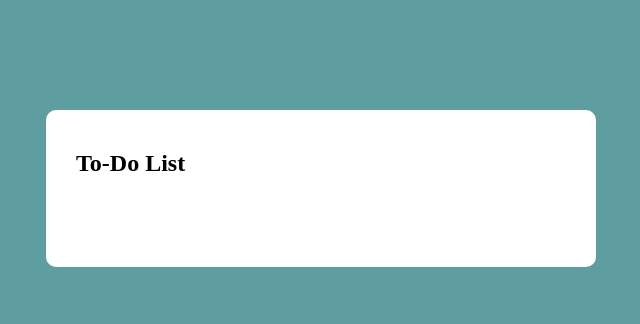
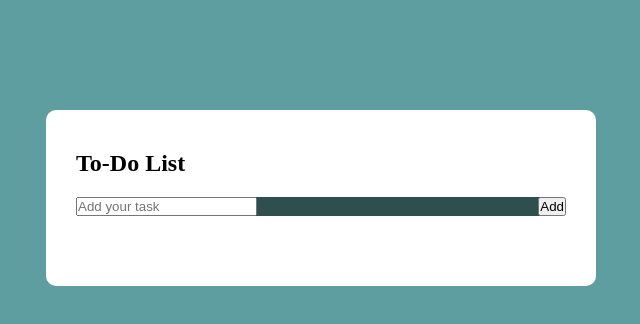
Before and after one commit to ZocDock/DemoToDo, a website: page index.html in a window 1280 px wide. Shown: the whole page, without its empty margins (319-959 px from the left). Drawn offline with Linux system fonts and the light colour scheme.

Commit message:
added input bar and styling

```diff
--- a/index.html
+++ b/index.html
@@ -10,6 +10,10 @@
 <div class="container">
     <div class="todo-app">
         <h2>To-Do List</h2>
+        <div class="input-bar">
+            <input type="text" id="input-box" placeholder="Add your task">
+            <button id="add-btn">Add</button>
+        </div>
     </div>
 </div>
 </body>
--- a/styles.css
+++ b/styles.css
@@ -30,3 +30,11 @@
 }
 
 /* Icon here */
+
+.input-bar{
+    display: flex;
+    align-items: center;
+    justify-content: space-between;
+    background: darkslategray;
+    border-radius: 30px;
+}
```
